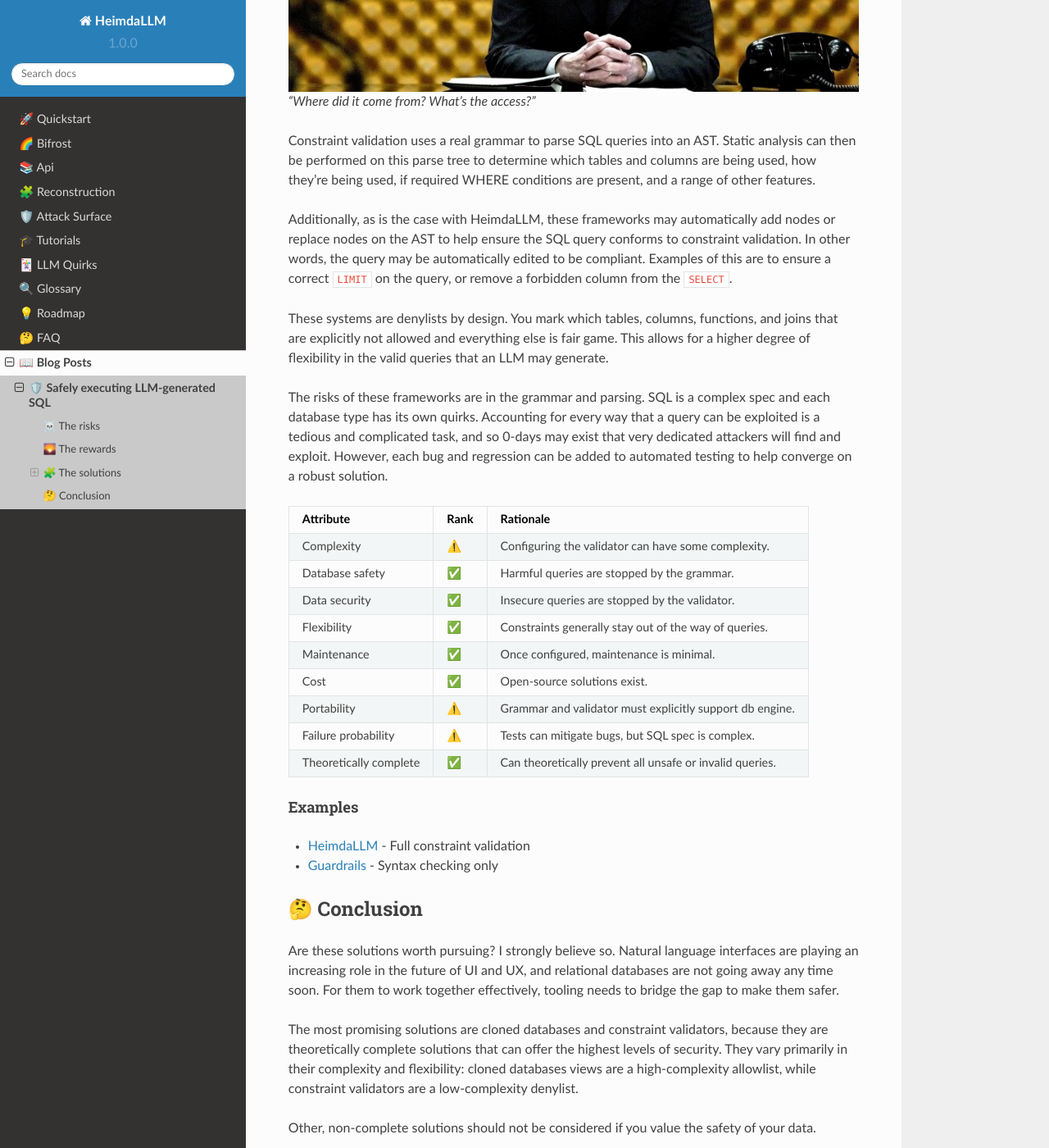
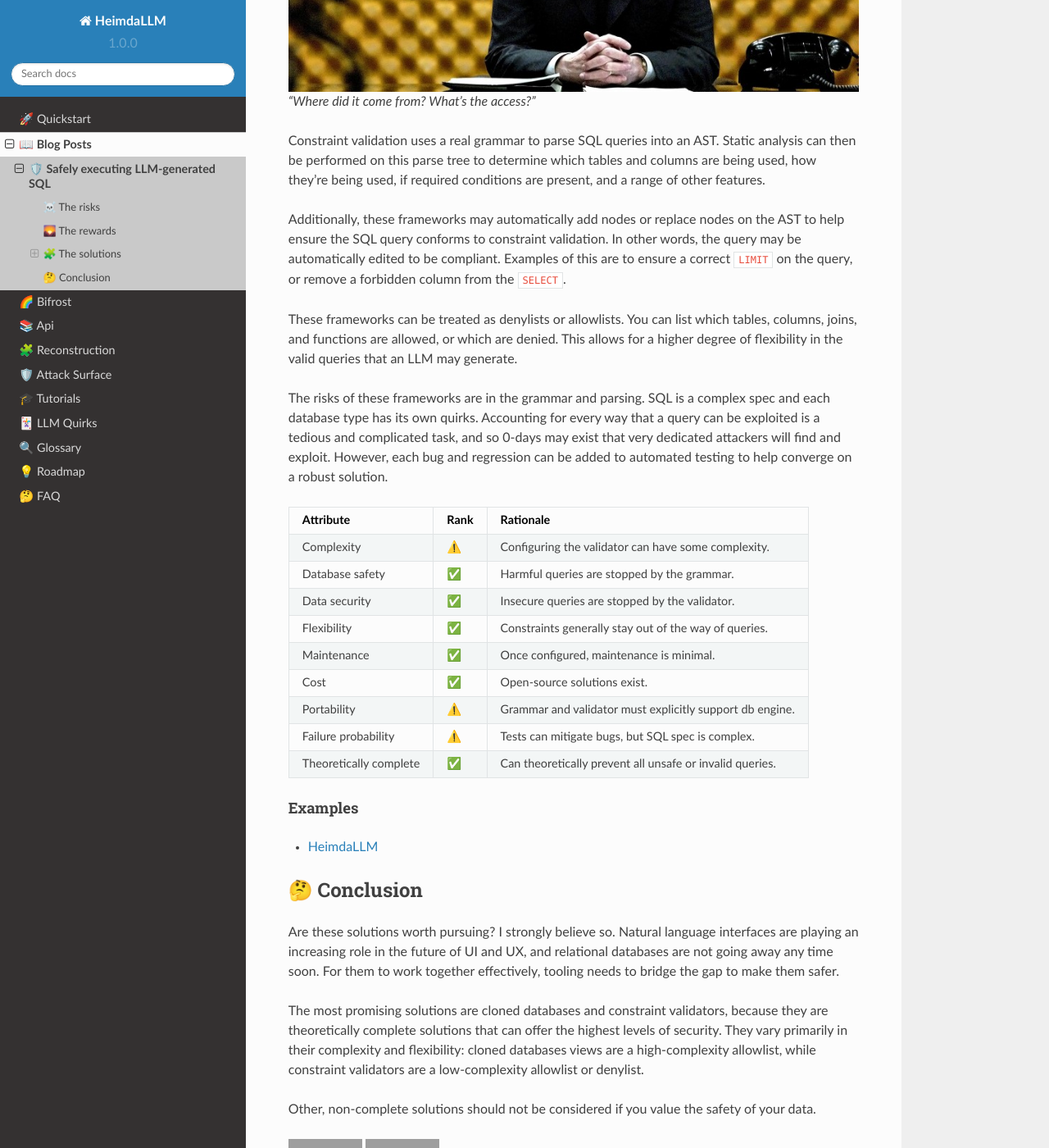
Before and after one commit to amoffat/HeimdaLLM, a Sphinx documentation site: the page built from docs/source/blog/posts/safe-sql-execution.rst, in a window 1280 px wide and 1400 px high, scrolled down 9123 px. Shown: the whole window at 82% size. Built offline with Sphinx 7.4.7 and the Read the Docs theme 2.0.0, drawn with Linux system fonts in a browser that asks for light colours; some of the changed text lies outside the part shown; grey boxes are pictures that could not be loaded.

Commit message:
blog tweaks

```diff
--- a/docs/source/blog/posts/safe-sql-execution.rst
+++ b/docs/source/blog/posts/safe-sql-execution.rst
@@ -269,13 +269,13 @@
 
 .. figure:: /images/bridge-of-death.jpg
 
-    "What do you mean? An African or European swallow?"
+    "An African or European swallow?"
 
-An AI guard is a system of additional AI post-processing that happens on untrusted
-queries. The purpose is to constrain the untrusted query to stay within some boundaries,
-or to ensure that the query does not reveal some information. Think of it as an
-assistant that looks at a query and attempts to determine if it is being tricked into
-doing something that it has been instructed not to do. `See a live demo.
+An AI guard is a system of prompt augmentation and AI post-processing on untrusted
+input. The purpose is to constrain the untrusted input to stay within some boundaries,
+or to ensure that the input does not attempt to reveal some information. Think of it as
+an assistant that looks at input skeptically to see if it is being tricked into doing
+something that it has been instructed not to do. `See a live demo.
 <https://gandalf.lakera.ai/>`_
 
 In the context of SQL safety, an AI guard may be instructed to not allow certain tables
@@ -373,18 +373,17 @@
 
 Constraint validation uses a real grammar to parse SQL queries into an AST. Static
 analysis can then be performed on this parse tree to determine which tables and columns
-are being used, how they're being used, if required WHERE conditions are present, and a
-range of other features.
+are being used, how they're being used, if required conditions are present, and a range
+of other features.
 
-Additionally, as is the case with HeimdaLLM, these frameworks may automatically add
-nodes or replace nodes on the AST to help ensure the SQL query conforms to constraint
-validation. In other words, the query may be automatically edited to be compliant.
-Examples of this are to ensure a correct ``LIMIT`` on the query, or remove a forbidden
-column from the ``SELECT``.
+Additionally, these frameworks may automatically add nodes or replace nodes on the AST
+to help ensure the SQL query conforms to constraint validation. In other words, the
+query may be automatically edited to be compliant. Examples of this are to ensure a
+correct ``LIMIT`` on the query, or remove a forbidden column from the ``SELECT``.
 
-These systems are denylists by design. You mark which tables, columns, functions, and
-joins that are explicitly not allowed and everything else is fair game. This allows for
-a higher degree of flexibility in the valid queries that an LLM may generate.
+These frameworks can be treated as denylists or allowlists. You can list which tables,
+columns, joins, and functions are allowed, or which are denied. This allows for a higher
+degree of flexibility in the valid queries that an LLM may generate.
 
 The risks of these frameworks are in the grammar and parsing. SQL is a complex spec and
 each database type has its own quirks. Accounting for every way that a query can be
@@ -418,8 +417,7 @@
 Examples
 ^^^^^^^^
 
-* `HeimdaLLM <https://github.com/amoffat/HeimdaLLM>`_ - Full constraint validation
-* `Guardrails <https://github.com/ShreyaR/guardrails>`_ - Syntax checking only
+* `HeimdaLLM <https://github.com/amoffat/HeimdaLLM>`_
 
 🤔 Conclusion
 *************
@@ -432,7 +430,8 @@
 The most promising solutions are cloned databases and constraint validators, because
 they are theoretically complete solutions that can offer the highest levels of security.
 They vary primarily in their complexity and flexibility: cloned databases views are a
-high-complexity allowlist, while constraint validators are a low-complexity denylist.
+high-complexity allowlist, while constraint validators are a low-complexity allowlist or
+denylist.
 
 Other, non-complete solutions should not be considered if you value the safety of your
 data.
--- a/docs/source/index.rst
+++ b/docs/source/index.rst
@@ -94,6 +94,7 @@
    :maxdepth: 5
 
    quickstart
+   blog/index
    bifrost
    api/index
    reconstruction
@@ -103,7 +104,6 @@
    glossary
    roadmap
    faq
-   blog/index
 
 .. |CodespacesLink| image:: https://img.shields.io/badge/Open%20in-Codespaces-purple.svg
 .. _CodespacesLink: https://github.com/codespaces/new?hide_repo_select=true&ref=main&repo=656570421
```
Also changed, not shown: other parts of docs/source/blog/posts/safe-sql-execution.rst (+8 -8 lines).
